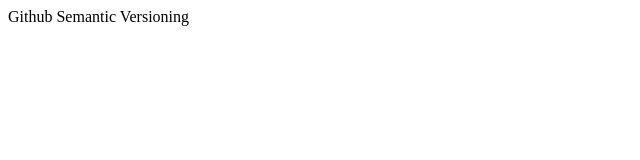
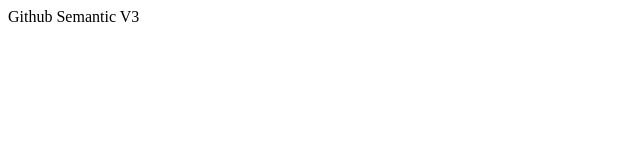
Before and after one commit to KevinFernandoNT/semntiic-release, a website: page index.html in a window 1280 px wide. Shown: the full height of the page, 0-640 px from the left. Drawn offline with Linux system fonts and the light colour scheme.

Commit message:
fix(jwf): jwkf

```diff
--- a/index.html
+++ b/index.html
@@ -7,6 +7,6 @@
     <title>Document</title>
   </head>
   <body>
-    Github Semantic Versioning
+    Github Semantic V3
   </body>
 </html>
```
